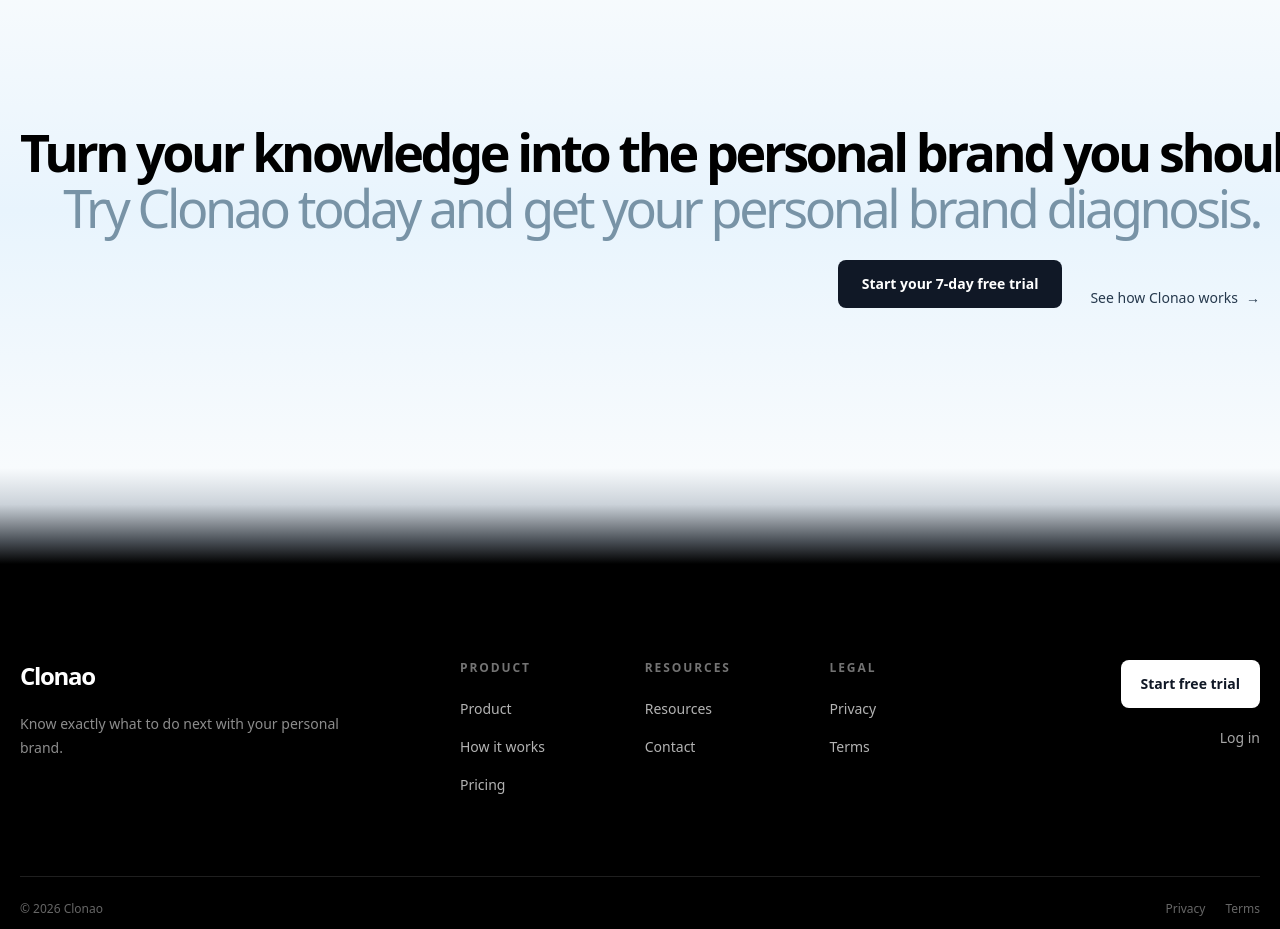
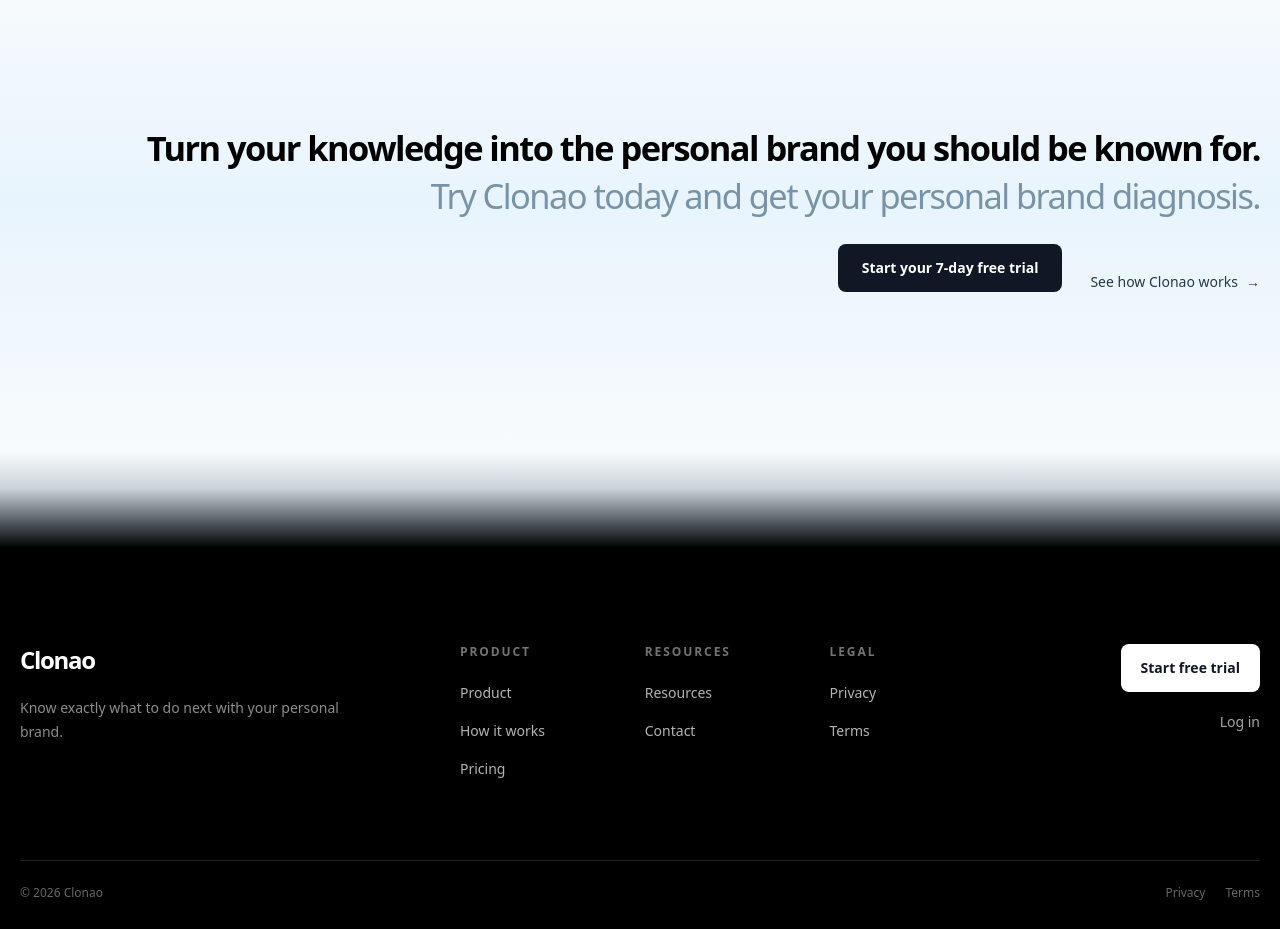
Before and after one commit to veokleo-create07/linkeldn.tool.100k, a Next.js app: page / in a window 1280 px wide. Shown: the part 6080-7009 px from the top of the page. Built offline with nearby package versions, Linux system fonts and the light colour scheme.

Commit message:
refine: match final cta text scale

```diff
--- a/src/components/marketing/final-cta.tsx
+++ b/src/components/marketing/final-cta.tsx
@@ -5,10 +5,10 @@ export function FinalCta() {
     <section aria-labelledby="final-cta-heading" className="bg-[linear-gradient(180deg,#f8fbfd_0%,#e8f4fd_48%,#f8fbfd_100%)] py-28 sm:py-32 lg:py-40">
       <div className="marketing-container">
         <div className="ml-auto max-w-[78rem] text-right">
-          <h2 id="final-cta-heading" className="text-balance text-3xl font-semibold leading-[1.05] tracking-[-0.065em] text-black sm:text-4xl lg:whitespace-nowrap lg:text-[3.25rem]">
+          <h2 id="final-cta-heading" className="text-balance text-xl font-semibold leading-[1.1] tracking-[-0.045em] text-black sm:text-2xl lg:whitespace-nowrap lg:text-[2.15rem]">
             Turn your knowledge into the personal brand you should be known for.
           </h2>
-          <p className="ml-auto mt-4 max-w-none text-3xl leading-[1.05] tracking-[-0.065em] text-[#7893a6] sm:text-4xl lg:whitespace-nowrap lg:text-[3.25rem]">
+          <p className="ml-auto mt-4 max-w-none text-xl leading-[1.1] tracking-[-0.045em] text-[#7893a6] sm:text-2xl lg:whitespace-nowrap lg:text-[2.15rem]">
             Try Clonao today and get your personal brand diagnosis.
           </p>
 
```
